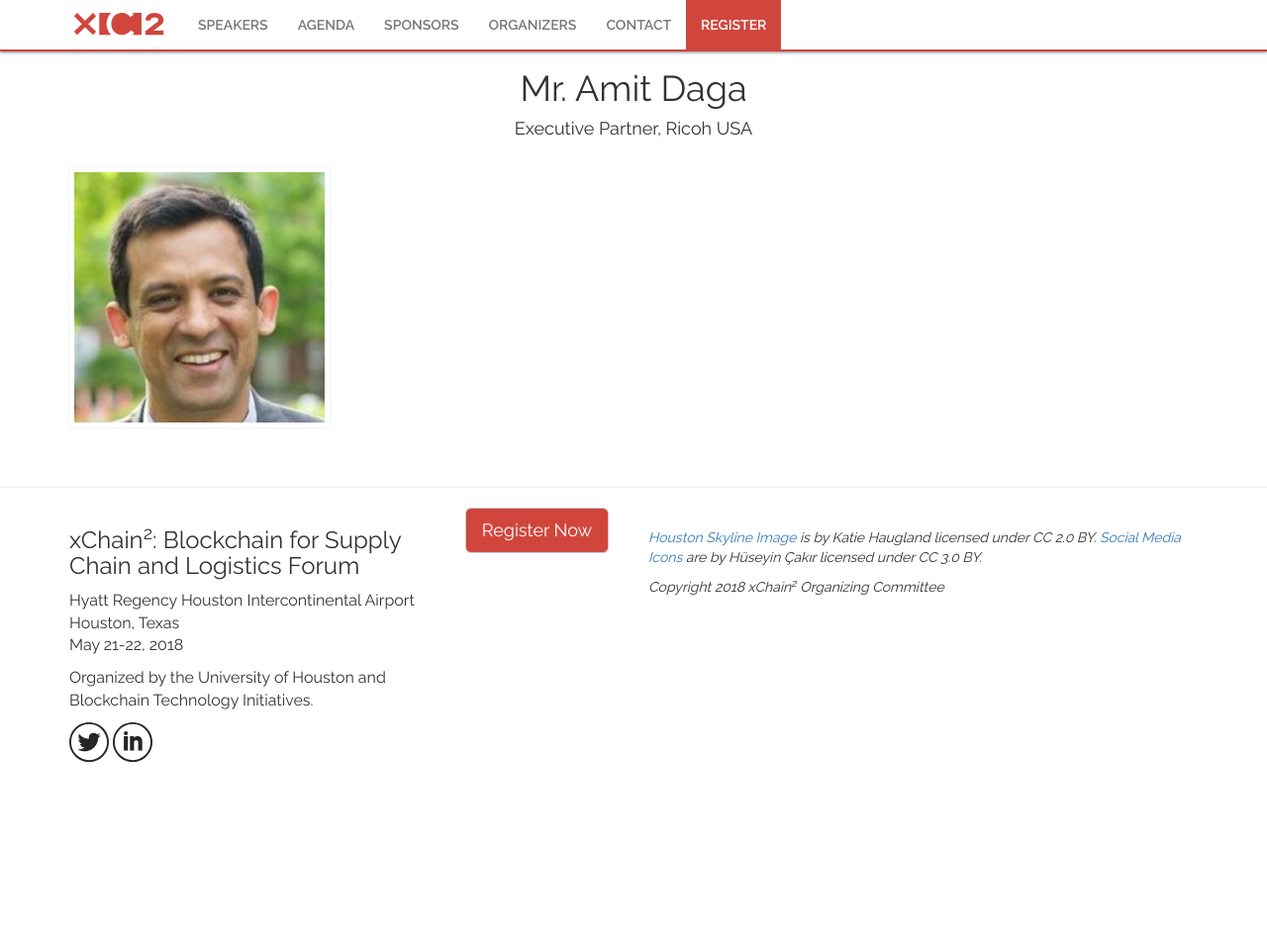
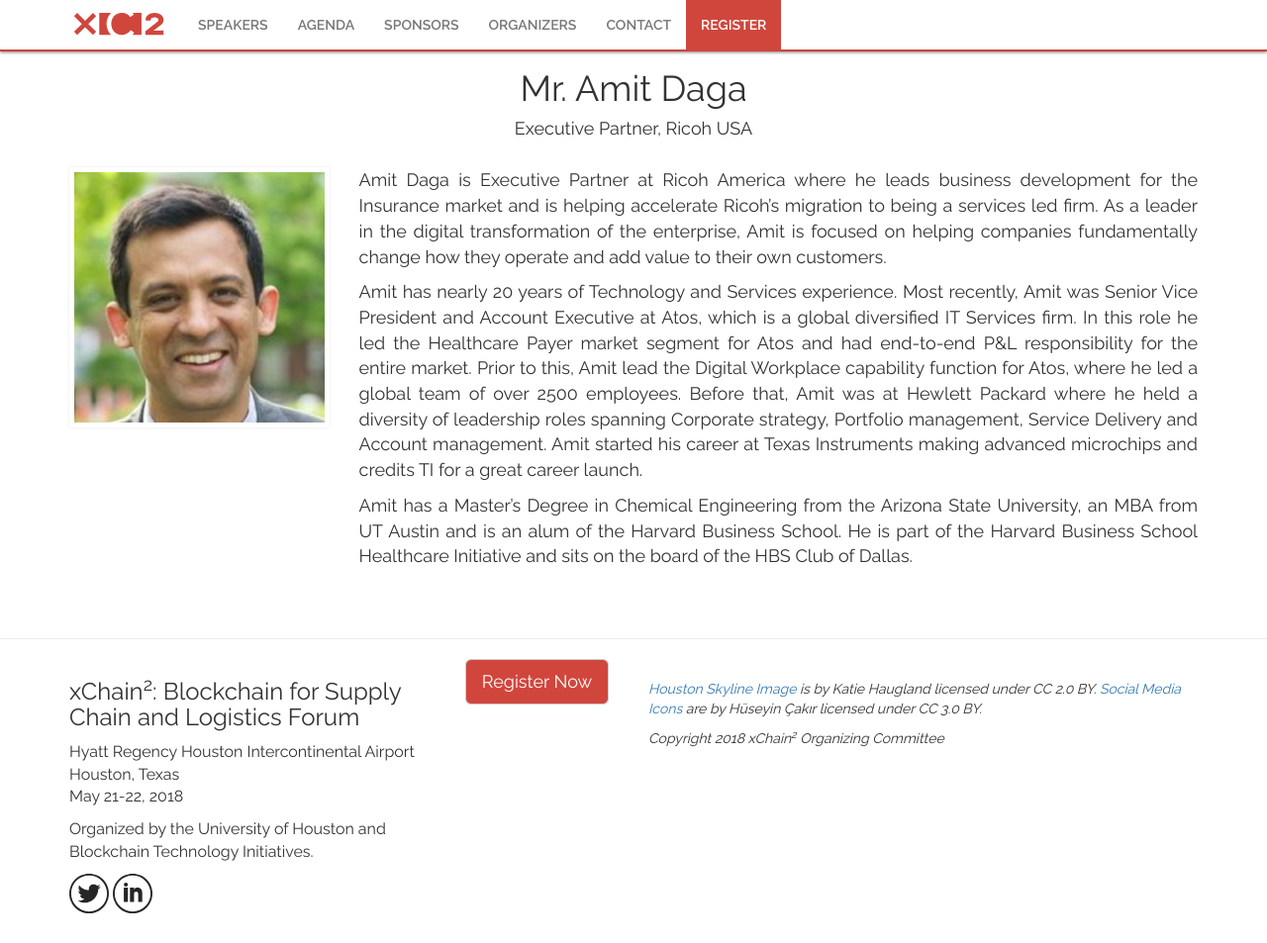
Before and after one commit to gnawalishyam/jekyll, a Jekyll site: the page built from _posts/2018-01-23-Amit-Daga.md, in a window 1280 px wide and 953 px high. Shown: the whole window at 99% size. Built offline with Jekyll 4.4.1, drawn with Linux system fonts in a browser that asks for light colours; some web fonts are replaced.

Commit message:
Updated Amit Daga's profile

```diff
--- a/_posts/2018-01-23-Amit-Daga.md
+++ b/_posts/2018-01-23-Amit-Daga.md
@@ -10,3 +10,9 @@
 categories: speakers
 image: "/res/people/Amit-Daga.jpg"
 ---
+
+Amit Daga is Executive Partner at Ricoh America where he leads business development for the Insurance market and is helping accelerate Ricoh's migration to being a services led firm. As a leader in the digital transformation of the enterprise, Amit is focused on helping companies fundamentally change how they operate and add value to their own customers.
+
+Amit has nearly 20 years of Technology and Services experience. Most recently, Amit was Senior Vice President and Account Executive at Atos, which is a global diversified IT Services firm. In this role he led the Healthcare Payer market segment for Atos and had end-to-end P&L responsibility for the entire market. Prior to this, Amit lead the Digital Workplace capability function for Atos, where he led a global team of over 2500 employees. Before that, Amit was at Hewlett Packard where he held a diversity of leadership roles spanning Corporate strategy, Portfolio management, Service Delivery and Account management. Amit started his career at Texas Instruments making advanced microchips and credits TI for a great career launch.
+
+ Amit has a Master’s Degree in Chemical Engineering from the Arizona State University, an MBA from UT Austin and is an alum of the Harvard Business School. He is part of the Harvard Business School Healthcare Initiative and sits on the board of the HBS Club of Dallas.
```
